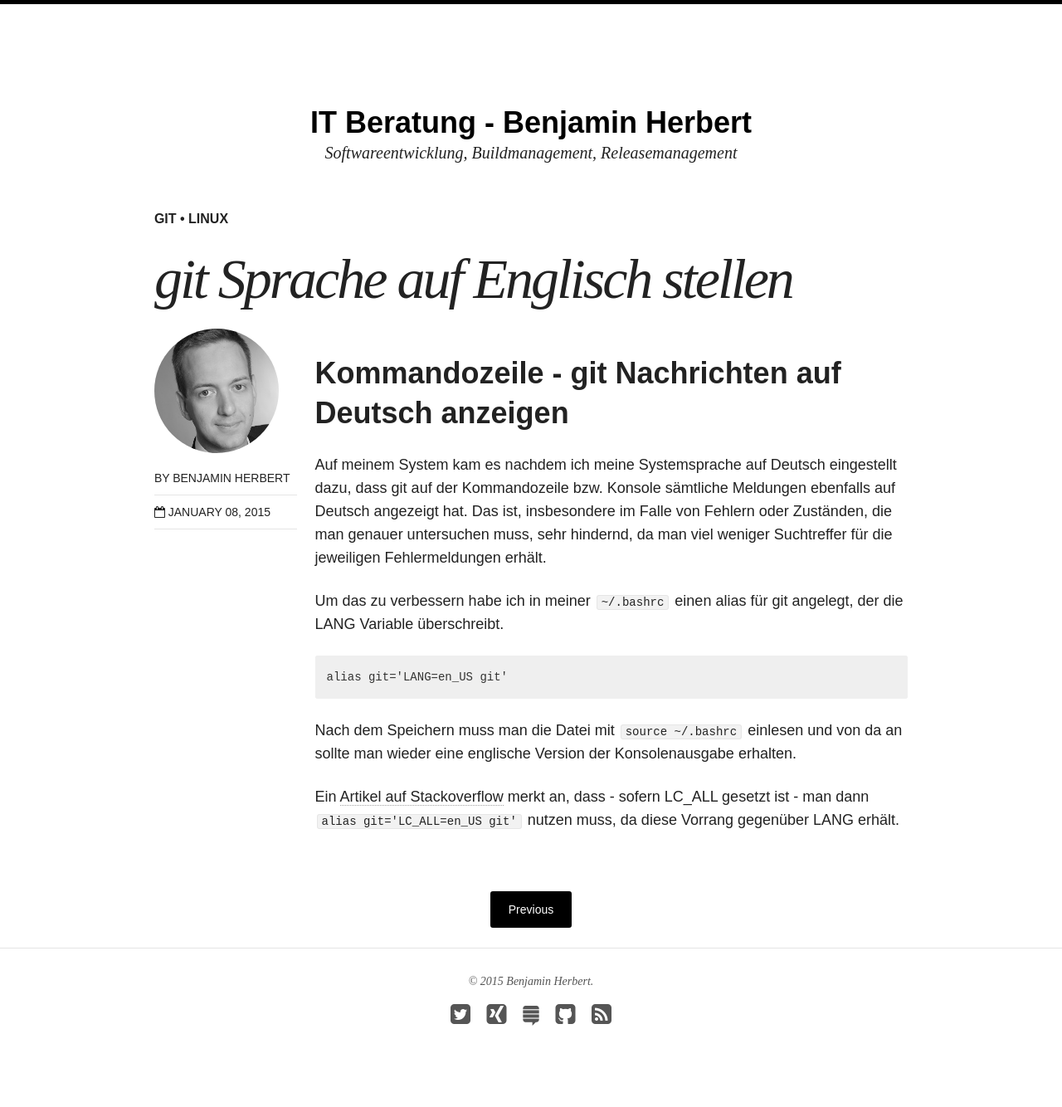
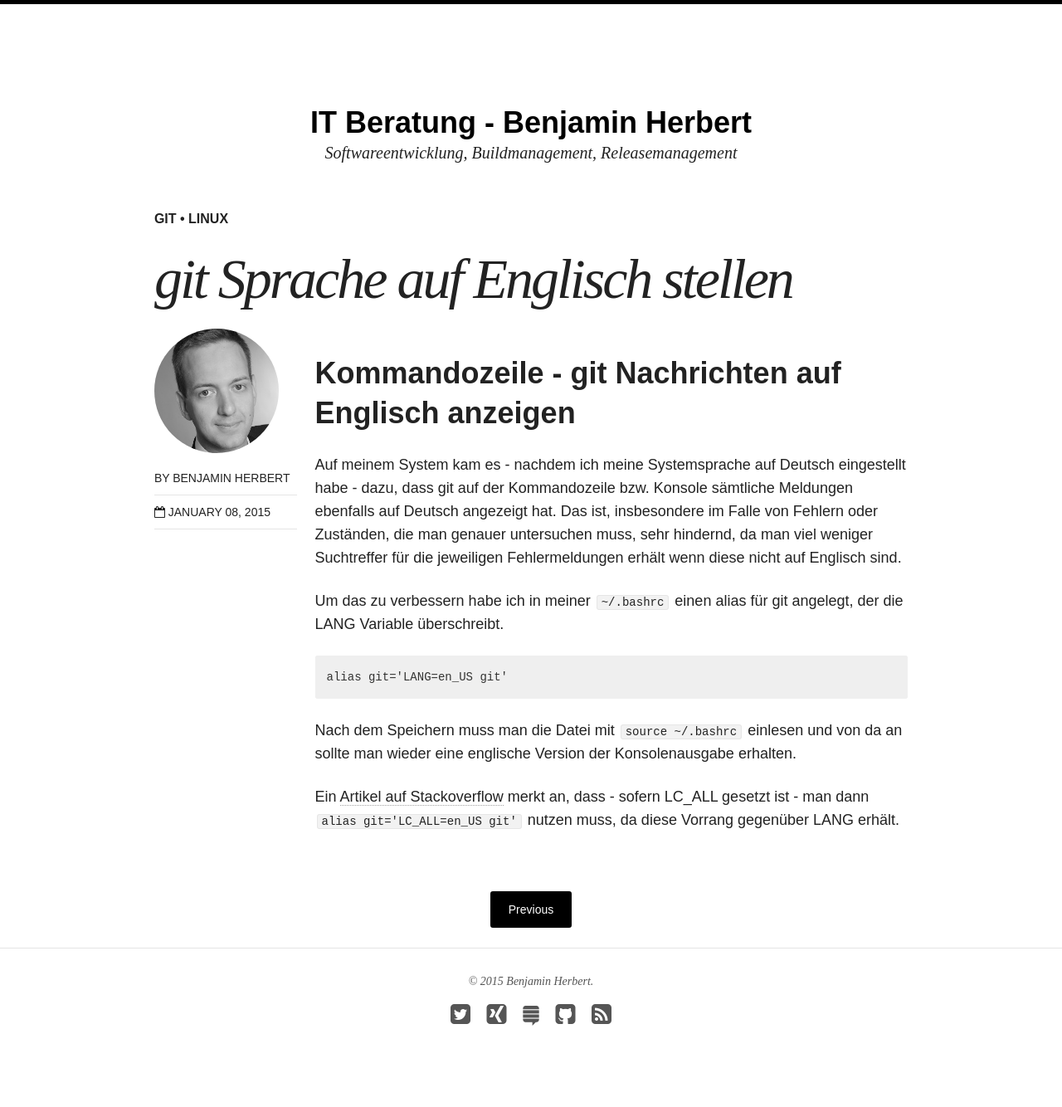
Before and after one commit to BenjaminHerbert/BenjaminHerbert.github.io, a Jekyll site: the page built from _posts/blog/2015-01-08-git-language.md, in a window 1280 px wide. Shown: the whole page at 83% size. Built offline with Jekyll 4.4.1, drawn with Linux system fonts in a browser that asks for light colours; nearby versions of some CDN libraries.

Commit message:
fixed text

```diff
--- a/_posts/blog/2015-01-08-git-language.md
+++ b/_posts/blog/2015-01-08-git-language.md
@@ -8,13 +8,13 @@ tags: [git,linux]
 author: benjamin_herbert
 ---
 
-# Kommandozeile - git Nachrichten auf Deutsch anzeigen
+# Kommandozeile - git Nachrichten auf Englisch anzeigen
 
-Auf meinem System kam es nachdem ich meine Systemsprache auf Deutsch eingestellt
-dazu, dass git auf der Kommandozeile bzw. Konsole sämtliche Meldungen ebenfalls
+Auf meinem System kam es - nachdem ich meine Systemsprache auf Deutsch eingestellt
+habe - dazu, dass git auf der Kommandozeile bzw. Konsole sämtliche Meldungen ebenfalls
 auf Deutsch angezeigt hat. Das ist, insbesondere im Falle von Fehlern oder Zuständen,
 die man genauer untersuchen muss, sehr hindernd, da man viel weniger Suchtreffer
-für die jeweiligen Fehlermeldungen erhält.
+für die jeweiligen Fehlermeldungen erhält wenn diese nicht auf Englisch sind.
 
 Um das zu verbessern habe ich in meiner `~/.bashrc` einen alias für git angelegt,
 der die LANG Variable überschreibt.
```
